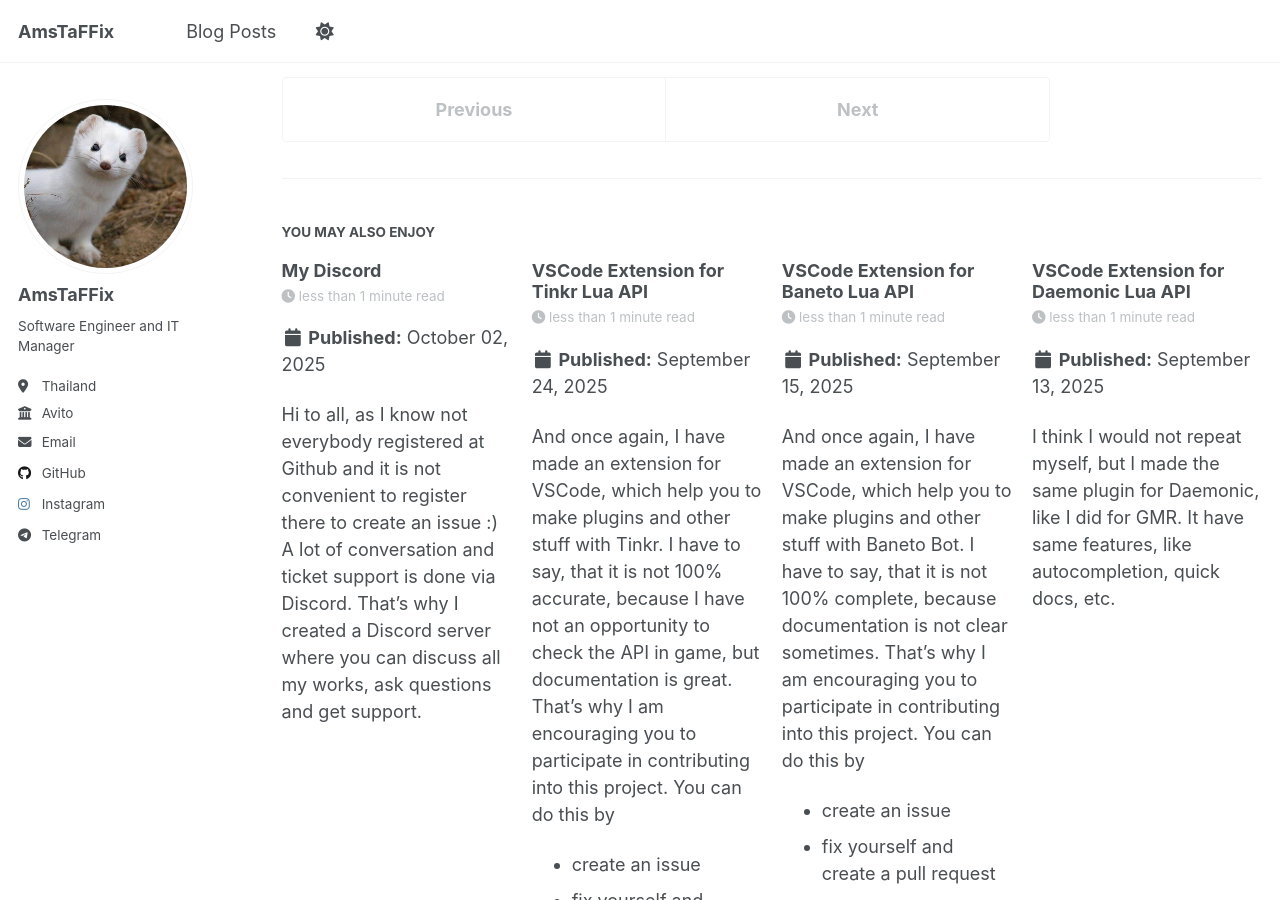
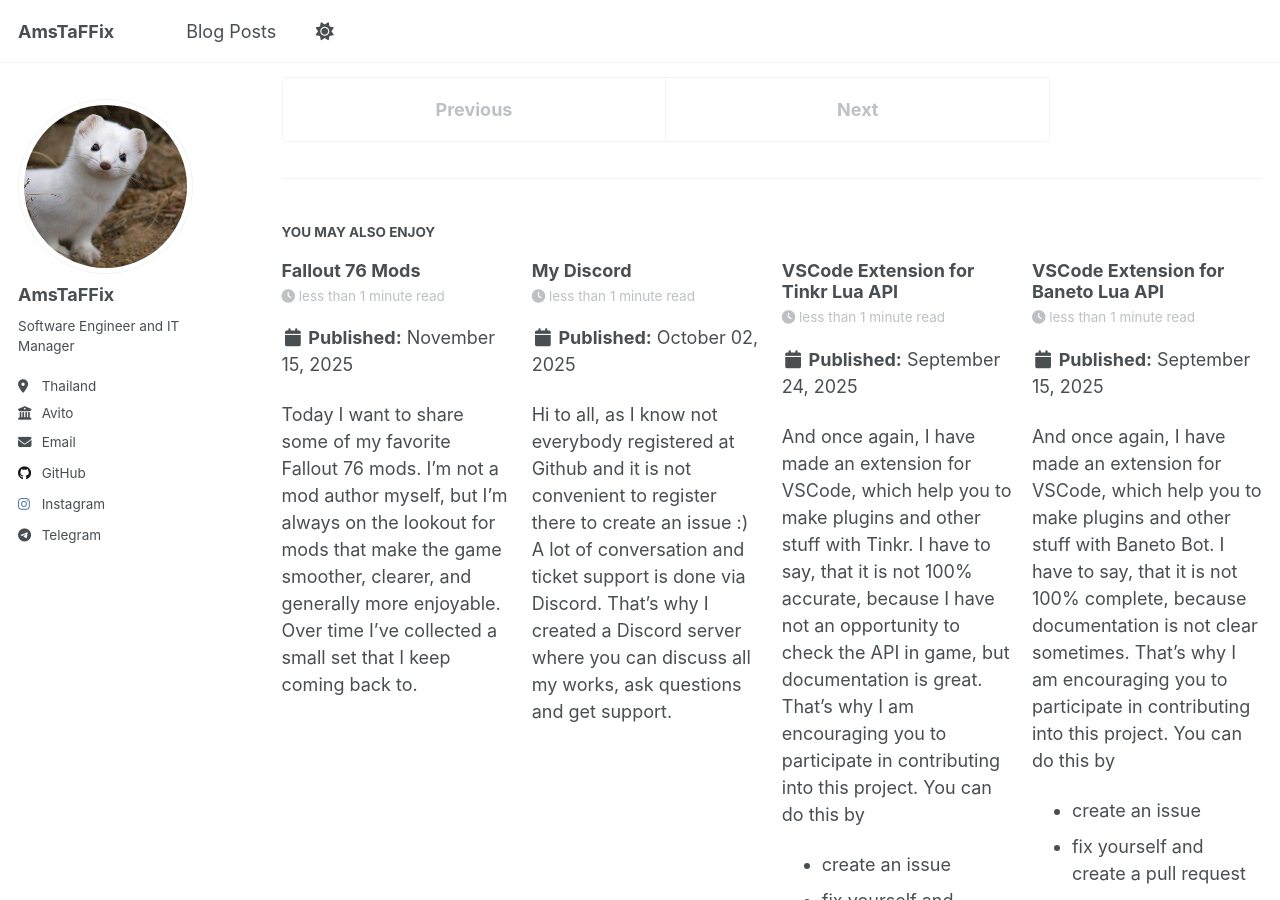
Before and after one commit to AmsTaFFix/amstaffix.github.io, a Jekyll site: the page built from _posts/2025-10-09-share-private-github-repo-via-link.md, in a window 1280 px wide and 900 px high, scrolled down 2084 px. Built offline with Jekyll 4.4.1, drawn with Linux system fonts in a browser that asks for light colours; a script that is not in the unit is left out.

Commit message:
added new article

```diff
--- /dev/null
+++ b/_posts/2025-11-15-fallout-76-mods.md
@@ -0,0 +1,36 @@
+---
+title: 'Fallout 76 Mods'
+date: 2025-11-15
+permalink: /posts/2025/11/fallout-76-mods/
+tags:
+  - fallout76
+---
+
+Today I want to share some of my favorite Fallout 76 mods. I’m not a mod author myself, but I’m always on the
+lookout for mods that make the game smoother, clearer, and generally more enjoyable. Over time
+I’ve collected a small set that I keep coming back to.
+
+# List
+
+Here’s a list of the mods I currently use and recommend:
+- [Lockpick Bar 76](https://www.nexusmods.com/fallout76/mods/61)
+- [Recipes and Plans Glow](https://www.nexusmods.com/fallout76/mods/84)
+- [Perk Loadout Manager](https://www.nexusmods.com/fallout76/mods/124)
+- [plant_glow](https://www.nexusmods.com/fallout76/mods/199?tab=description)
+- [ore_glow](https://www.nexusmods.com/fallout76/mods/207)
+- [No Silo Doors](https://www.nexusmods.com/fallout76/mods/1198)
+- [Better Targeting HUD](https://www.nexusmods.com/fallout76/mods/2081)
+- [Invent O Matic Stash](https://www.nexusmods.com/fallout76/mods/2335)
+- [Invent O Matic Pipboy](https://www.nexusmods.com/fallout76/mods/2324)
+- [Smaller Explosive Effects](https://www.nexusmods.com/fallout76/mods/2408)
+- [Improved Workbench](https://www.nexusmods.com/fallout76/mods/2576)
+- [BuffsMeter](https://www.nexusmods.com/fallout76/mods/2821)
+- [V.A.T.S. Priority](https://www.nexusmods.com/fallout76/mods/3297)
+
+I also use a few private mods that I can’t share publicly. If you’re interested in those or want more details
+about my setup, feel free to contact me.
+
+# What’s next?
+
+I plan to create videos where I go through these mods one by one, explain why I use them, and show how to install and
+configure them to make your Fallout 76 experience a bit easier.
```
Also changed, not shown: _posts/2025-10-09-share-private-github-repo-via-link.md (+1 -1 lines).
